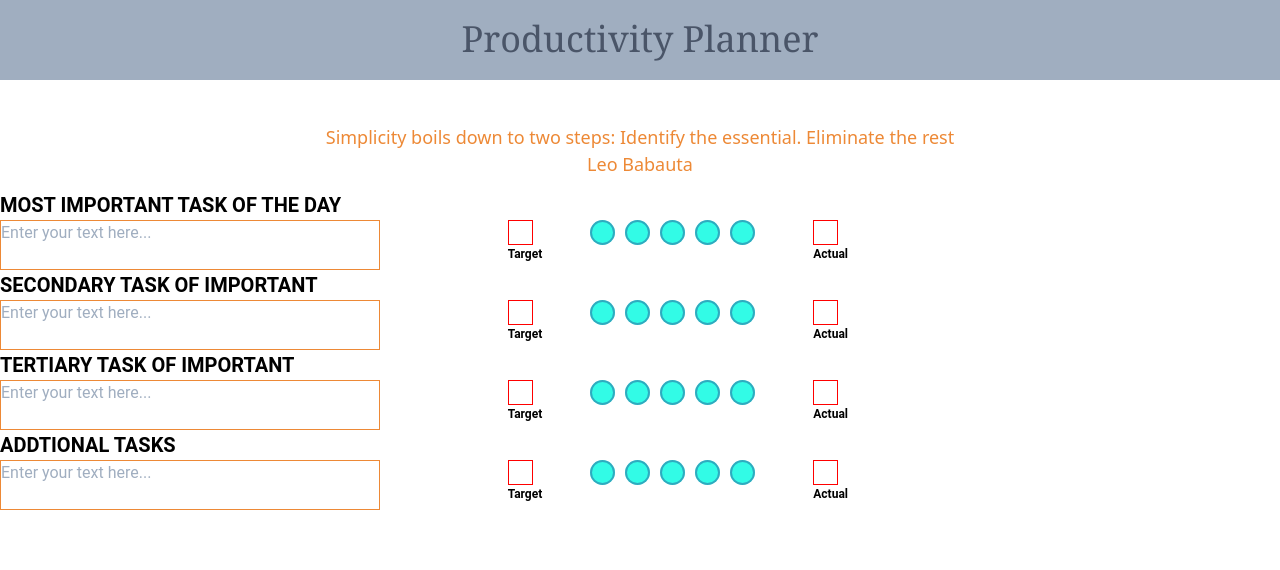
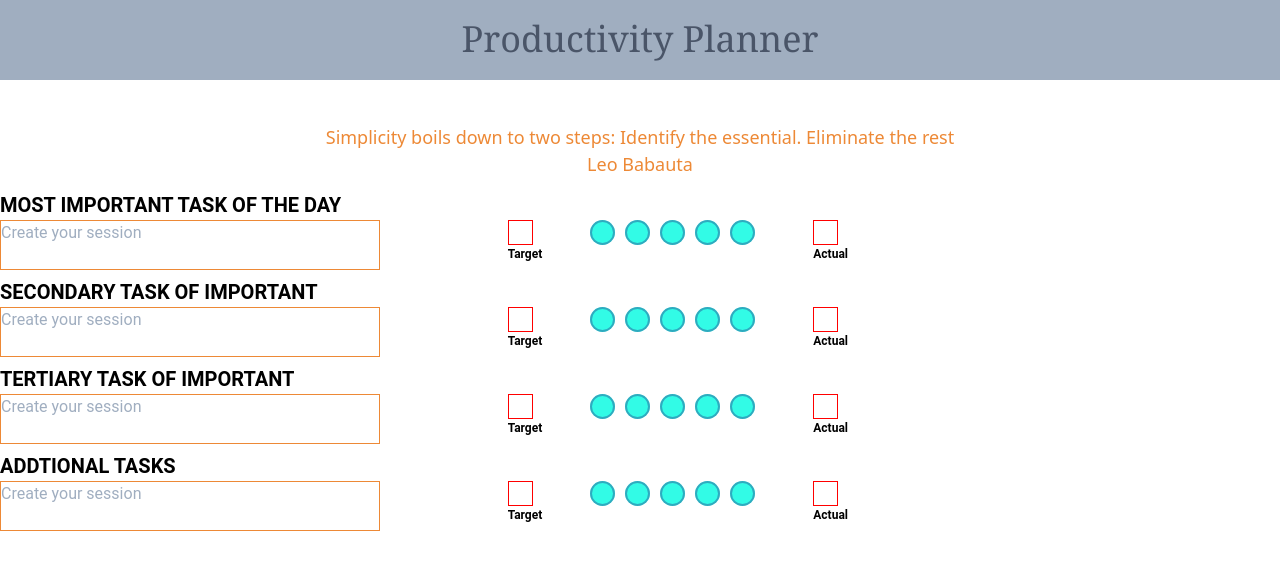
Before and after one commit to vietmazze/productivity-planner, a React (Create React App) app: page / in a window 1280 px wide. Shown: the top 570 px of the page. Built offline with nearby package versions, Linux system fonts and the light colour scheme.

Commit message:
localStorage

```diff
--- a/src/App.js
+++ b/src/App.js
@@ -7,6 +7,7 @@
 const App = () => {
   const [isShowing, setisShowing] = useState(false);
   const [circle, setCircle] = useState(false);
+
   const ModalHandler = () => {
     setisShowing(!isShowing);
   };
@@ -22,6 +23,17 @@
         "backgroundColor:white; opacity:1";
     }
   }, [isShowing]);
+
+  useEffect(() => {
+    var timeValue = localStorage.getItem("time");
+    if (timeValue === null) {
+      var oneday = new Date();
+      oneday.setHours(oneday.getHours() + 24);
+      localStorage.setItem("time", oneday);
+    } else if (timeValue < new Date()) {
+      localStorage.clear();
+    }
+  });
 
   return (
     <div className="App">
--- a/src/components/Body.js
+++ b/src/components/Body.js
@@ -1,10 +1,13 @@
 import React from "react";
 import Square from "./Square";
 import Circle from "./Circle";
-import Input from "./Input";
+import Input from "./Input2";
 const Body = ({ ModalHandler, isShowing, circle }) => {
   const taskNames = [
-    { id: 1, task: "MOST IMPORTANT TASK OF THE DAY" },
+    {
+      id: 1,
+      task: "MOST IMPORTANT TASK OF THE DAY"
+    },
     {
       id: 2,
       task: "SECONDARY TASK OF IMPORTANT"
@@ -23,7 +26,7 @@
             <div id={`${child.id}`} className=" row-span-5 ">
               <h1 className="text-xl font-bold">{child.task}</h1>
               <div className="flex flex-row relative">
-                <Input />
+                <Input id={child.id} />
 
                 <div className="floatObject flex flex-row">
                   <Square inputName={`Target`}></Square>
--- a/src/components/Circle.js
+++ b/src/components/Circle.js
@@ -5,13 +5,13 @@
 // Update the Actual square count when user complete each circle
 //
 const Circle = ({ ModalHandler, circle }) => {
-  const [inactiveCircle, setInactiveCircle] = useState("circle1");
+  const [inactiveCircle, setInactiveCircle] = useState();
   const circleIds = [
-    { id: "circle1", active: true },
-    { id: "circle2", active: true },
-    { id: "circle3", active: true },
-    { id: "circle4", active: true },
-    { id: "circle5", active: true }
+    { id: 1, active: true },
+    { id: 2, active: true },
+    { id: 3, active: true },
+    { id: 4, active: true },
+    { id: 5, active: true }
   ];
 
   const OnSubmit = e => {
@@ -26,9 +26,7 @@
   };
 
   // useEffect(() => {
-  //   if (circle == true) {
-  //     document.getElementById(inactiveCircle).className = "circledot-close";
-  //   }
+  //   setInactiveCircle(inactiveCircle);
   // }, [OnSubmit, inactiveCircle]);
 
   return (
--- a/src/components/Input2.js
+++ b/src/components/Input2.js
@@ -1,15 +1,14 @@
-import React, { useState, useEffect } from "react";
+import React, { useState, useEffect, useRef } from "react";
 
 // Need to fix the events change with useEffect to change the sizing
 // Need to switch to better DND
-const Input = () => {
-  const [value, setValue] = useState("");
-  const [rows, setRows] = useState(5);
-  const [minRows, setMinRows] = useState(5);
-  const [maxRows, setMaxRows] = useState(10);
+const Input = ({ id, taskValue }) => {
+  const [value, setValue] = useState(localStorage.getItem(`${id}`));
+  const [rows, setRows] = useState(2);
+  const [minRows, setMinRows] = useState(2);
+  const [maxRows, setMaxRows] = useState(2);
 
   const handleChange = event => {
-    event.preventDefault();
     const textareaLineHeight = 24;
 
     const previousRows = event.target.rows;
@@ -27,22 +26,28 @@
     }
 
     setValue(event.target.value);
-    setRows(currentRows);
+
+    currentRows < maxRows ? setRows(currentRows) : setRows(maxRows);
   };
 
-  // useEffect(() => {
-  //   handleChange();
-  // }, [rows]);
+  useEffect(() => {
+    setMinRows(minRows);
+    setMaxRows(maxRows);
+    setRows(rows);
+    setValue(value);
+    localStorage.setItem(`${id}`, value);
+  }, [minRows, maxRows, rows, value]);
 
   return (
-    <div className=''>
+    <div tabIndex="0">
       <textarea
-        name=''
-        id=''
+        name=""
+        id={id}
+        cols="40"
         rows={rows}
         value={value}
-        className=''
-        placeholder='Create your session'
+        className="border-solid border border-orange-500 outline-none resize-none"
+        placeholder="Create your session"
         onChange={handleChange}
       ></textarea>
     </div>
```
